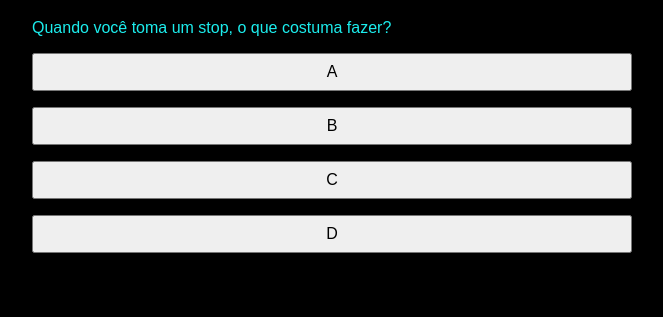
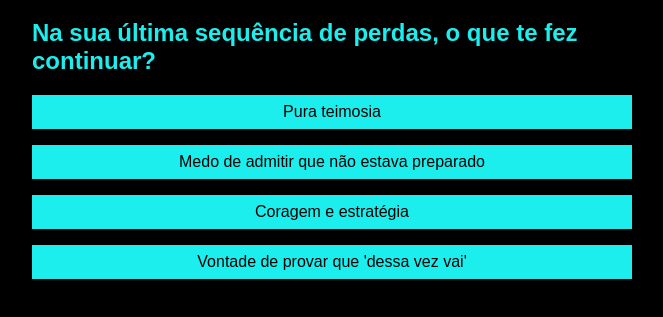
Before and after one commit to pbelotto/quiz-belottotrader, a plain HTML site: page index.html in a window 1280 px wide. Shown: the part 93-410 px from the top of the page, without its empty margins (308-971 px from the left). Drawn offline with Linux system fonts and the light colour scheme.

Commit message:
Add files via upload

```diff
--- a/script.js
+++ b/script.js
@@ -3,24 +3,60 @@ const quizEl = document.getElementById('quiz');
 const formEl = document.getElementById('form');
 
 const questions = [
-    "Quando você toma um stop, o que costuma fazer?",
-    "Na sua última sequência de perdas, o que te fez continuar?",
-    "Qual dessas frases você já disse pra si mesmo?",
-    "Como você reage quando vê outros ganhando e você perdendo?",
-    "Se você acorda mal emocionalmente, o que faz?"
+  {
+    question: "Na sua última sequência de perdas, o que te fez continuar?",
+    answers: [
+      "Pura teimosia",
+      "Medo de admitir que não estava preparado",
+      "Coragem e estratégia",
+      "Vontade de provar que 'dessa vez vai'"
+    ]
+  },
+  {
+    question: "Quando você toma um stop, o que costuma fazer?",
+    answers: [
+      "Tento recuperar logo em seguida",
+      "Fico paralisado e travo nas próximas entradas",
+      "Aceito o stop e sigo o plano",
+      "Duvido da estratégia e penso em mudar tudo"
+    ]
+  },
+  {
+    question: "Qual dessas frases você já disse pra si mesmo?",
+    answers: [
+      "Não aguento mais isso",
+      "Vou só tentar recuperar e encerrar",
+      "Preciso me controlar melhor",
+      "Fui disciplinado, mas o mercado me testou"
+    ]
+  },
+  {
+    question: "Como você reage quando vê outros ganhando e você perdendo?",
+    answers: [
+      "Aumento a mão pra tentar compensar",
+      "Me saboto, opero mal por raiva",
+      "Me concentro em melhorar meu processo",
+      "Fecho o gráfico e fico com sentimento de fracasso"
+    ]
+  },
+  {
+    question: "Se você acorda mal emocionalmente, o que faz?",
+    answers: [
+      "Opero mesmo assim, vai que dá",
+      "Opero com o dobro de atenção",
+      "Avalio se devo operar ou não",
+      "Nem percebo, já tô no gráfico antes de pensar"
+    ]
+  }
 ];
 
 let current = 0;
 
 function renderQuestion() {
   if (current < questions.length) {
-        quizEl.innerHTML = `
-            <p>${questions[current]}</p>
-            <button onclick="next()">A</button>
-            <button onclick="next()">B</button>
-            <button onclick="next()">C</button>
-            <button onclick="next()">D</button>
-        `;
+    const q = questions[current];
+    quizEl.innerHTML = `<h2>${q.question}</h2>` +
+      q.answers.map(ans => `<button onclick="next()">${ans}</button>`).join("");
   } else {
     quizEl.style.display = "none";
     formEl.style.display = "block";
--- a/style.css
+++ b/style.css
@@ -17,3 +17,9 @@ input, button {
     padding: 0.5rem;
     font-size: 1rem;
 }
+button {
+    background-color: #1ceded;
+    color: #000;
+    border: none;
+    cursor: pointer;
+}
```
Lines whose indentation alone changed are shown as unchanged.
